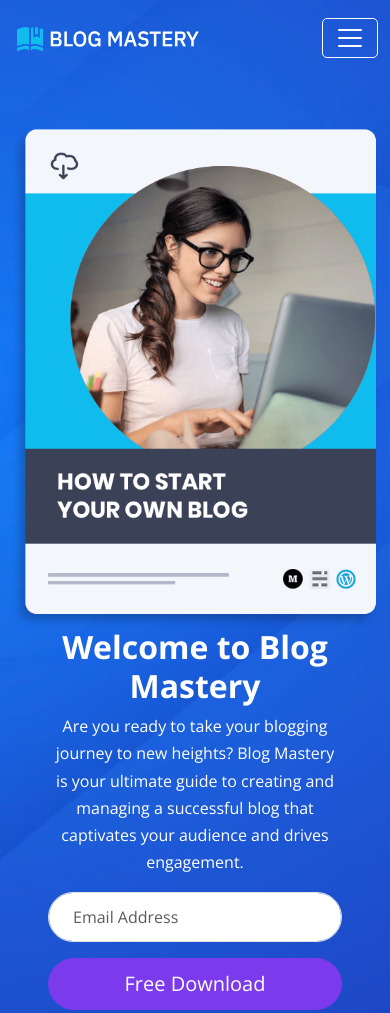
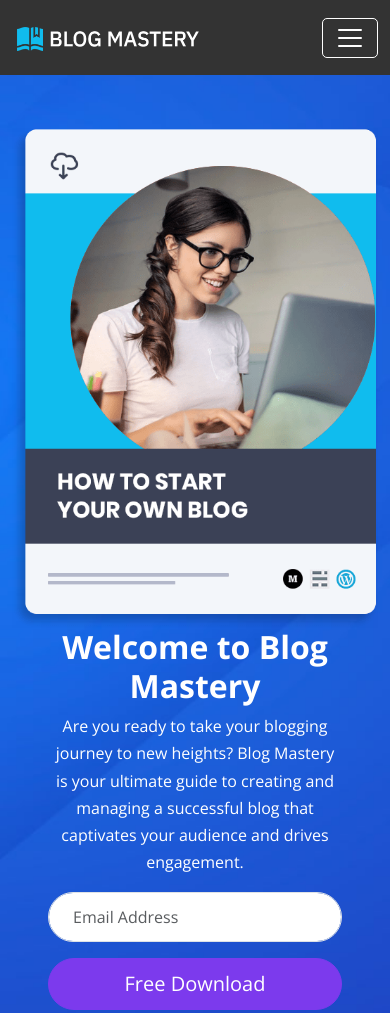
Before and after one commit to mina20088/Mestry, a website: page index.html in a window 390 px wide. Shown: the top 1013 px of the page. Drawn offline with nearby package versions, Linux system fonts and the light colour scheme.

Commit message:
Changes to be committed: 	modified:   .timetracker 	modified:   css/home.css 	modified:   scss/home.scss

```diff
--- a/scss/home.scss
+++ b/scss/home.scss
@@ -51,34 +51,18 @@
     }
 }
 
-
-
-@media (min-width:768px)
-{
-
-}
-
-
-
 @media (min-width:992px) {
     .navbar{
         background-color: transparent;
     }
 }
 
-@media (min-width:1200px) {
-
-}
-
-@media (min-width:1400px)
-{
-
-}
-
-
 @media (max-width:575.9px){
     body{
         width: 100%;
+    }
+    .navbar{
+        background-color: #333;
     }
     .brand{
         width: 200px;
```
Also changed, not shown: css/home.css, 1 other file.
